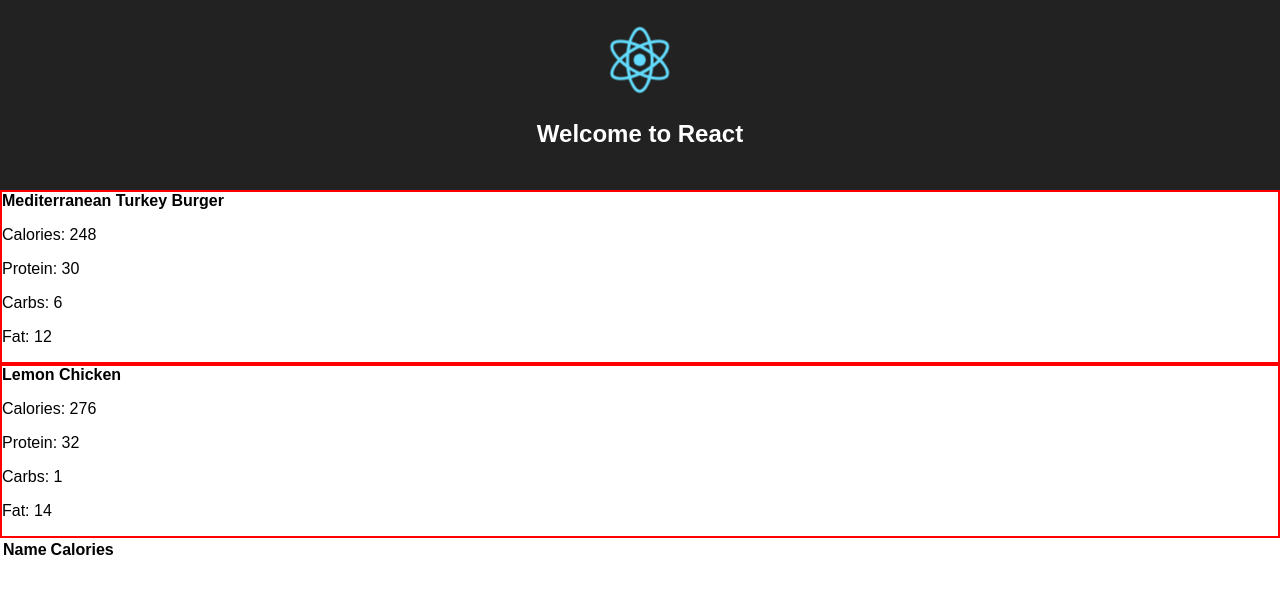
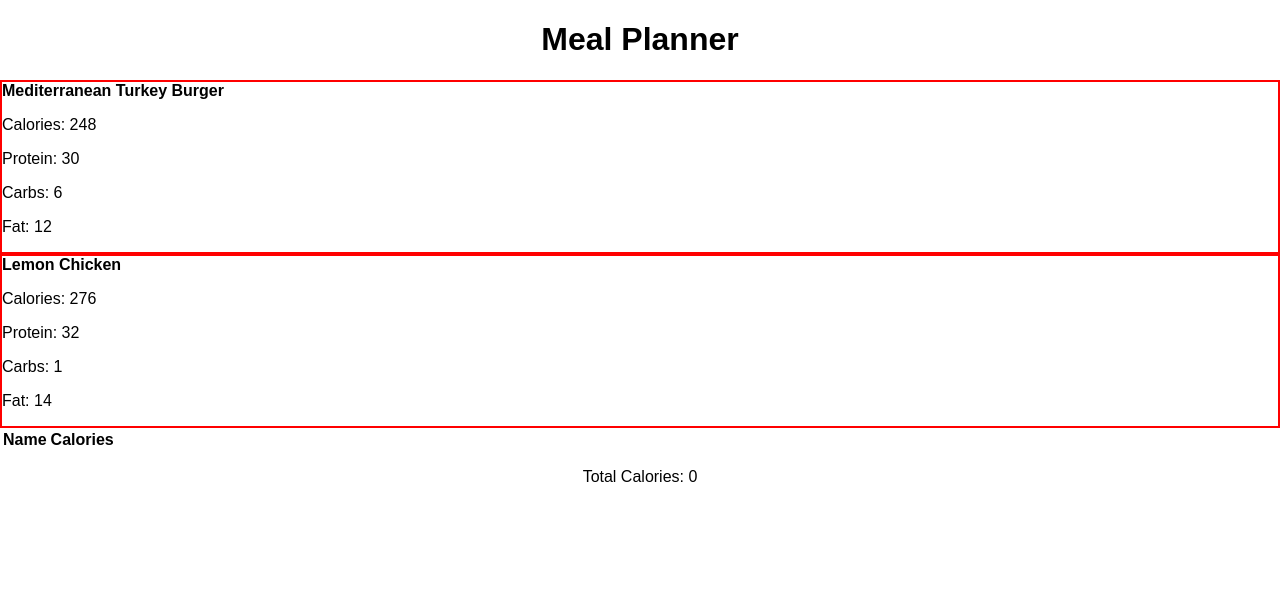
Before and after one commit to kirkyoder/react-meal-planner, a React (Create React App) app: page / in a window 1280 px wide. Shown: the top 594 px of the page. Built offline with nearby package versions, Linux system fonts and the light colour scheme.

Commit message:
nutrition log sums total calories

```diff
--- a/src/App.js
+++ b/src/App.js
@@ -1,5 +1,4 @@
 import React, { Component } from 'react';
-import logo from './logo.svg';
 import './App.css';
 
 import MealPlanner from './components/MealPlanner.js';
@@ -8,11 +7,7 @@ class App extends Component {
     render() {
         return (
             <div className="App">
-                <header className="App-header">
-                    <img src={logo} className="App-logo" alt="logo" />
-                    <h1 className="App-title">Welcome to React</h1>
-                </header>
-
+                <h1>Meal Planner</h1>
                 <MealPlanner />
             </div>
       );
--- a/src/components/NutritionLog.js
+++ b/src/components/NutritionLog.js
@@ -1,9 +1,19 @@
 import React, { Component } from 'react';
 
 class NutritionLog extends Component {
+    calculateCalories() {
+        let sum = 0;
+        this.props.mealItems.forEach(element => {
+            sum += element.calories;
+        });
+
+        return sum;
+    }
+
     render() {
         // todo: handling null "this.props.mealItems"
         return (
+            <div>
                 <table>
                     <thead>
                         <tr>
@@ -22,6 +32,8 @@ class NutritionLog extends Component {
                         })}
                     </tbody>
                 </table>
+                <p>Total Calories: {this.calculateCalories()}</p>
+            </div>
         );
     }
 }
```
Lines whose indentation alone changed are shown as unchanged.
